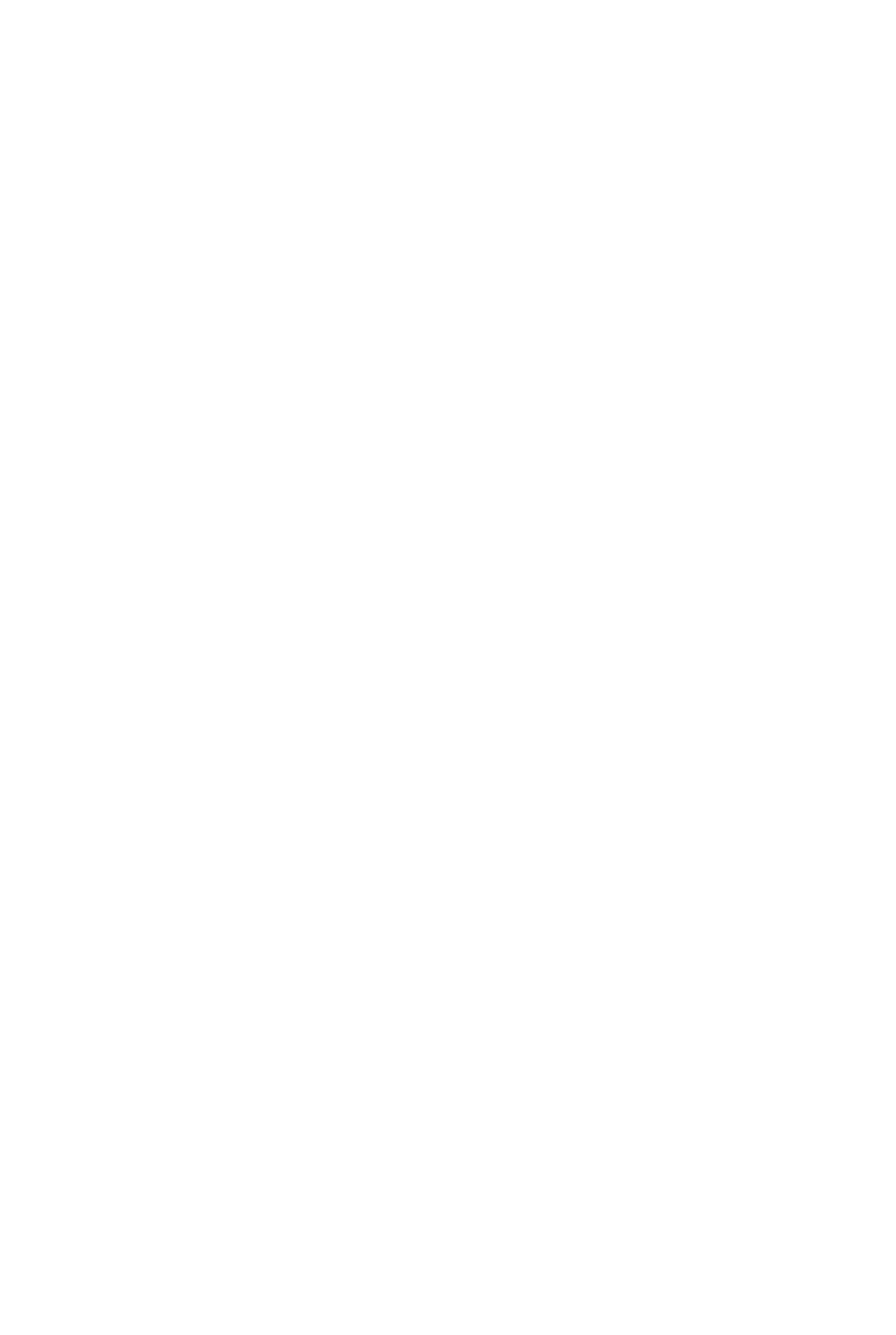
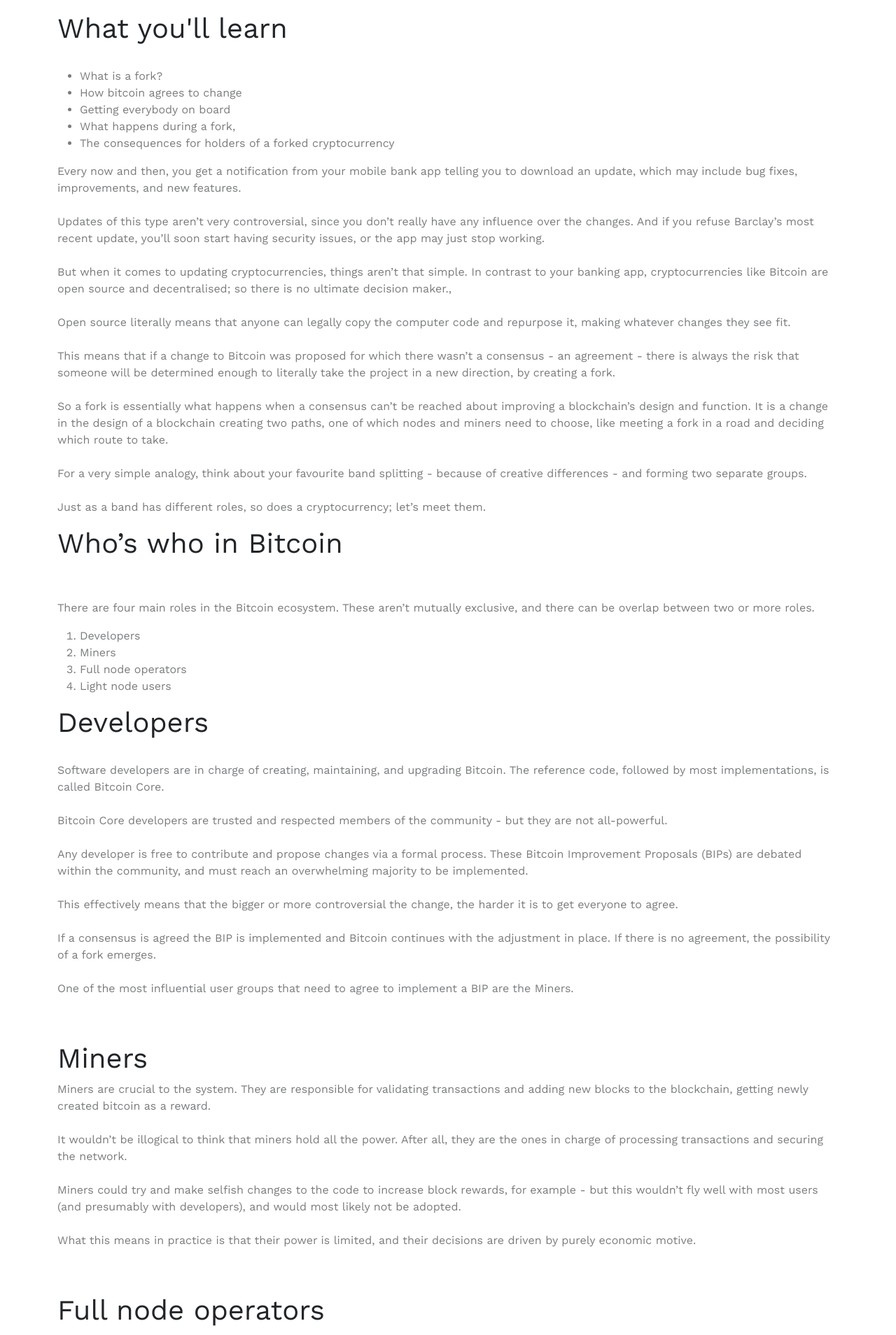
Before and after one commit to TEE2DWHY/TeamDefi, a React (Create React App) app: page /a-fork-in-the-road in a window 1280 px wide. Before the commit this address had no page. Shown: the part 760-2668 px from the top of the page at 70% size. Before the commit the page ends 800 px from the top, so only its background shows below. Built offline with nearby package versions, Linux system fonts and the light colour scheme.

Commit message:
added the fork page

```diff
--- a/src/App.js
+++ b/src/App.js
@@ -14,6 +14,7 @@ import Courses from "./pages/Courses"
 import BuildCrypto from "./pages/BuildCrypto"
 import ScrollToTop from "./components/Top"
 import BitcoinLimitation from "./pages/BitcoinLimitation"
+import Fork from "./pages/Fork"
 
 
 function App() {
@@ -35,6 +36,7 @@ function App() {
                     <Route path="/build-crypto" element={<BuildCrypto />} />
                     <Route path="/course-pack" element={<Courses />} />
                     <Route path="/bitcoins-limitation" element={<BitcoinLimitation />} />
+                    <Route path="/a-fork-in-the-road" element={<Fork />} />
                 </Routes>
             </ScrollToTop>
         </BrowserRouter>
--- a/src/components/Data.js
+++ b/src/components/Data.js
@@ -139,7 +139,7 @@ export const cryptoBasics = [
     {
         courseTitle: "A fork in the road",
         courseContent: "Learn what a ‘fork’ is; how they occur when people disagree about the ways to develop and improve cryptocurrencies.",
-        link: ""
+        link: "/a-fork-in-the-road"
     },
     {
         courseTitle: "How Bitcoin works",
--- /dev/null
+++ b/src/pages/Fork.js
@@ -0,0 +1,106 @@
+import { Link } from "react-router-dom"
+import Footer from "../components/Footer"
+import Navbar from "../components/Navbar"
+const Fork = () => {
+    return (
+        <>
+            <Navbar />
+            <br /> <br />
+            <div className="container">
+                <p style={{ fontSize: "13px" }}><Link to="/"><span className="redierction">Home</span></Link> /<Link to="/crypto-basics"><span style={{ opacity: "0.6" }}>Crypto Basics</span></Link>/<span style={{ opacity: "0.6" }}>Bitcoins Limitation</span></p>
+                <br />
+                <h1>Crypto Basics: A fork in the road</h1>
+            </div>
+            <img className="crypto-basics" src="Crypto Basics 3x1.webp" alt="" />
+            <div className="container">
+                <h1>What you'll learn</h1>
+            </div>
+            <br />
+            <div className="container" style={{ opacity: "0.6" }}>
+                <ul>
+                    <li>What is a fork?</li>
+                    <li>How bitcoin agrees to change</li>
+                    <li>Getting everybody on board</li>
+                    <li>What happens during a fork, </li>
+                    <li>The consequences for holders of a forked cryptocurrency</li>
+                </ul>
+                <p>Every now and then, you get a notification from your mobile bank app telling you to download an update, which may include bug fixes, improvements, and new features.
+                    <br /> <br />
+                    Updates of this type aren’t very controversial, since you don’t really have any influence over the changes. And if you refuse Barclay’s most recent update, you’ll soon start having security issues, or the app may just stop working.
+                    <br /> <br />
+                    But when it comes to updating cryptocurrencies, things aren’t that simple. In contrast to your banking app, cryptocurrencies like Bitcoin are open source and decentralised; so there is no ultimate decision maker.,
+                    <br /> <br />
+                    Open source literally means that anyone can legally copy the computer code and repurpose it, making whatever changes they see fit.
+                    <br /> <br />
+                    This means that if a change to Bitcoin was proposed for which there wasn’t a consensus - an agreement - there is always the risk that someone will be determined enough to literally take the project in a new direction, by creating a fork.
+                    <br /> <br />
+                    So a fork is essentially what happens when a consensus can’t be reached about improving a blockchain’s design and function. It is a change in the design of a blockchain creating two paths, one of which nodes and miners need to choose, like meeting a fork in a road and deciding which route to take.
+                    <br /> <br />
+                    For a very simple analogy, think about your favourite band splitting - because of creative differences - and forming two separate groups.
+                    <br /> <br />
+                    Just as a band has different roles, so does a cryptocurrency; let’s meet them.</p>
+            </div>
+            <div className="container">
+                <h1>Who’s who in Bitcoin</h1>
+            </div>
+            <br /> <br />
+            <div className='container'>
+                <p style={{ opacity: "0.6" }}>There are four main roles in the Bitcoin ecosystem. These aren’t mutually exclusive, and there can be overlap between two or more roles.</p>
+                <ol style={{ opacity: "0.6" }}>
+                    <li>Developers</li>
+                    <li>Miners</li>
+                    <li>Full node operators</li>
+                    <li>Light node users</li>
+                </ol>
+                <h1>Developers</h1>
+                <br />
+                <p style={{ opacity: "0.6" }}>
+                    Software developers are in charge of creating, maintaining, and upgrading Bitcoin. The reference code, followed by most implementations, is called Bitcoin Core.
+                    <br /> <br />
+                    Bitcoin Core developers are trusted and respected members of the community - but they are not all-powerful.
+                    <br /> <br />
+                    Any developer is free to contribute and propose changes via a formal process. These Bitcoin Improvement Proposals (BIPs) are debated within the community, and must reach an overwhelming majority to be implemented.
+                    <br /> <br />
+                    This effectively means that the bigger or more controversial the change, the harder it is to get everyone to agree.
+                    <br /> <br />
+                    If a consensus is agreed the BIP is implemented and Bitcoin continues with the adjustment in place. If there is no agreement, the possibility of a fork emerges.
+                    <br /> <br />
+                    One of the most influential user groups that need to agree to implement a BIP are the Miners.
+                </p>
+                <br /> <br />
+                <h1>Miners</h1>
+                <p style={{ opacity: "0.6" }}> Miners are crucial to the system. They are responsible for validating transactions and adding new blocks to the blockchain, getting newly created bitcoin as a reward.
+                    <br /> <br />
+                    It wouldn’t be illogical to think that miners hold all the power. After all, they are the ones in charge of processing transactions and securing the network.
+                    <br /> <br />
+                    Miners could try and make selfish changes to the code to increase block rewards, for example - but this wouldn’t fly well with most users (and presumably with developers), and would most likely not be adopted.
+                    <br /> <br />
+                    What this means in practice is that their power is limited, and their decisions are driven by purely economic motive.
+                </p>
+                <br /> <br />
+                <h1>Full node operators</h1>
+                <p style={{ opacity: "0.6" }}>Anyone can run a full node, and some estimates put their numbers at around 50,000 worldwide. Full nodes maintain an updated copy of all transactions that ever took place in Bitcoin - that is, the full blockchain.
+                    <br /> <br />
+                    They also verify the integrity of every new block that gets added to the chain. If at any time a miner tries to bend the rules and create invalid transactions, for example, full nodes will reject that block, and the miner will lose their rewards.
+                    <br /> <br />
+                    Full nodes also enable light nodes (explained below), and arguably the entire Bitcoin network.
+                    <br /> <br />
+                    Running a full node has the advantage of enabling faster access to blockchain data (since they store the entire history locally). Most exchanges are also running full nodes, which gives them considerable financial weight in making decisions.
+                    <br /> <br />
+                    Full nodes don’t exert any active power in the network, but that doesn’t mean they’re powerless. Ultimately, adoption by the majority of full nodes is what determines the success of an upgrade because the number of Nodes correlate to growth of the Bitcoin ecosystem.</p>
+                <br /> <br />
+                <h1> Light node users</h1>
+                <p style={{ opacity: "0.6" }}> Light nodes connect to full nodes in order to send and verify transactions, but they don’t have to store the entire blockchain. Light nodes are mostly Bitcoin wallets or other simple applications.
+                    <br /> <br />
+                    Light nodes make up for the overwhelming majority of regular Bitcoin users. Although they don’t have any direct influence over the network governance, their sheer number ensures that others are keeping their best interest in mind when making decisions - lest they simply cash out.
+                    <br /> <br />
+                    The power of each party is largely kept in check by economic self-interest. However, this doesn’t mean they always agree - and in extreme cases, this disagreement can lead to a fork that breaks up the network. </p>
+            </div>
+            <br /> <br />
+            <Link to="/academy"><h2 className="tool-visit"><span className="k-b">Proceed to Academy? </span><i class="fa-solid fa-arrow-right"></i></h2></Link>
+            <Footer />
+        </>
+    )
+}
+
+export default Fork
```
